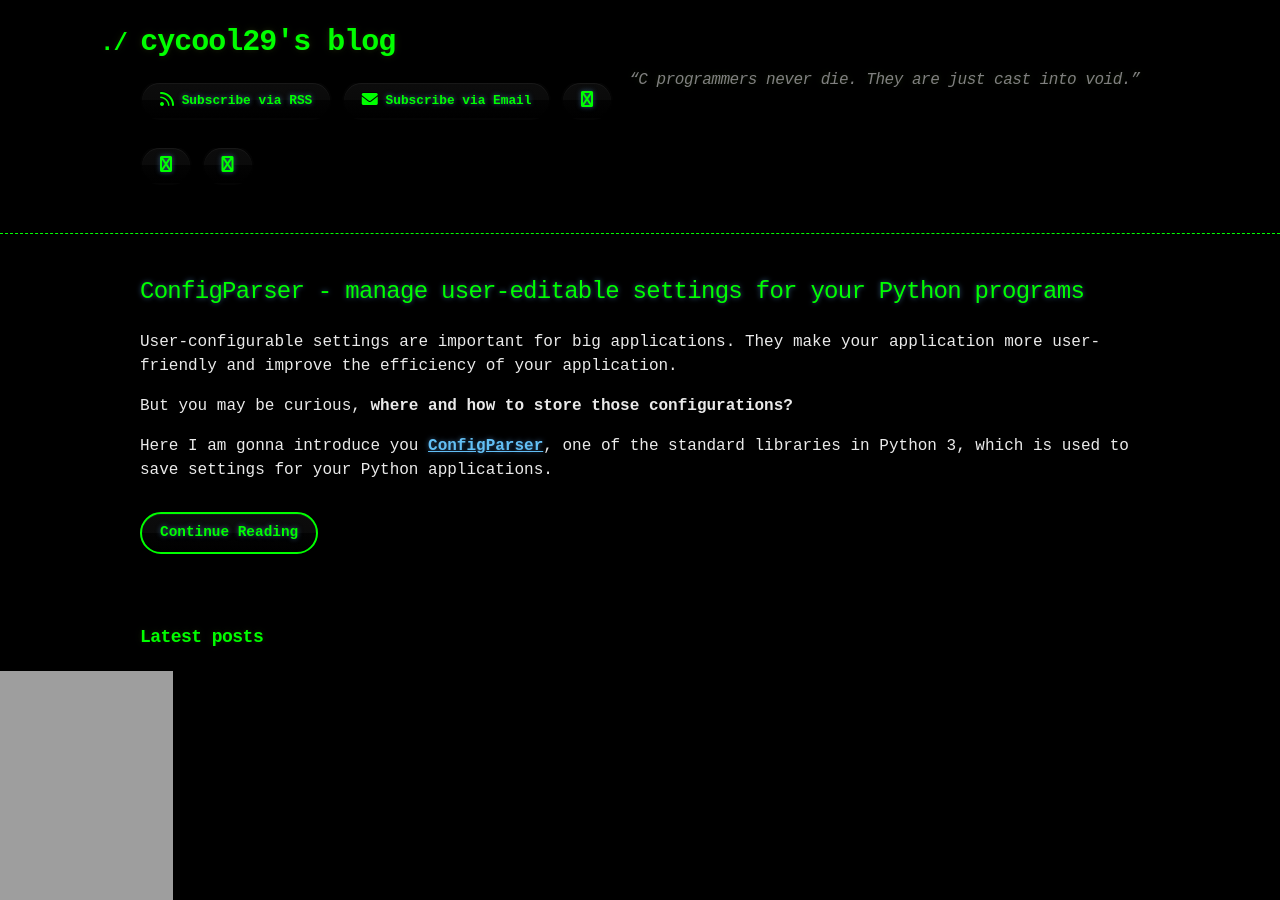
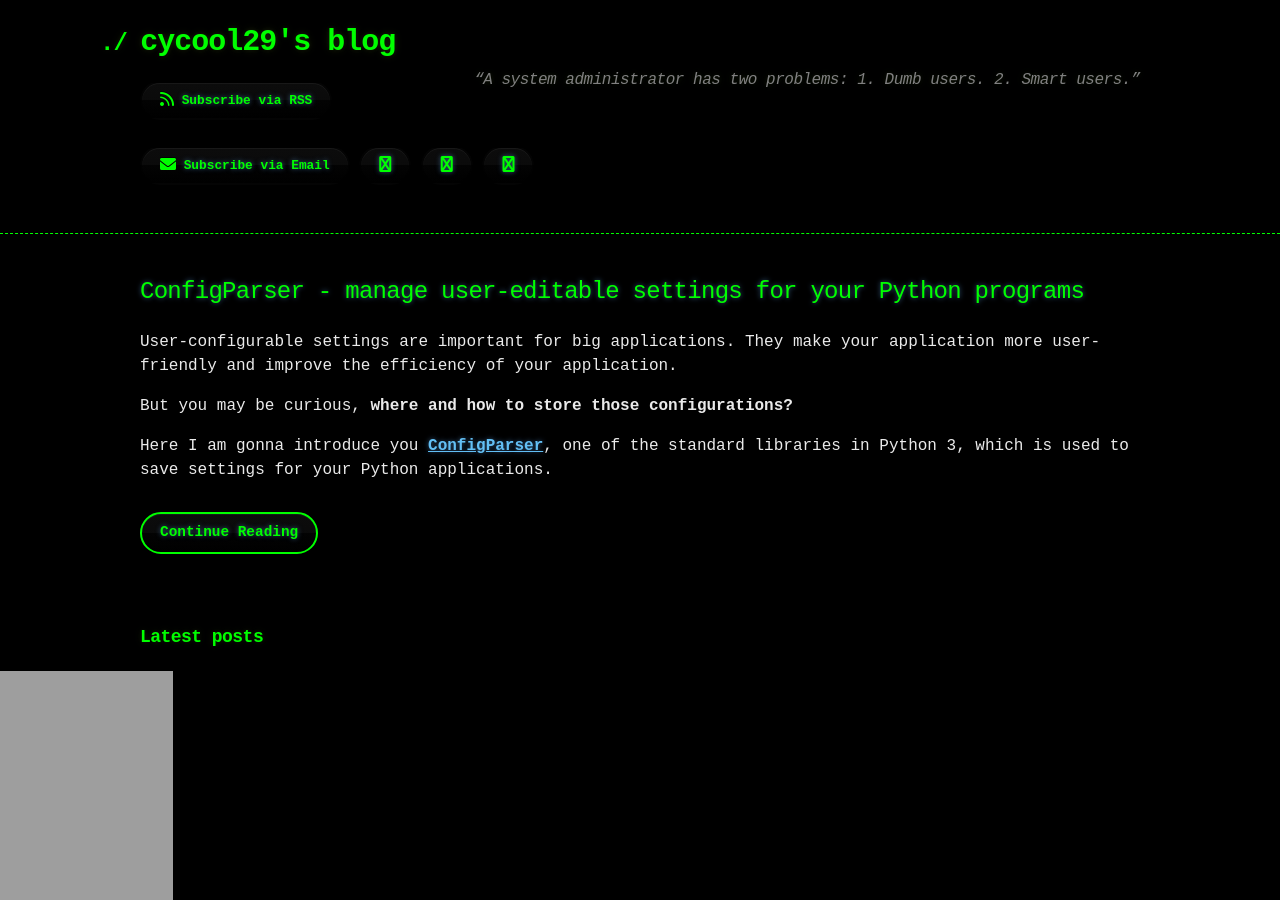
Before and after one commit to cycool29/cycool29.github.io, a Jekyll site: the page built from index.md, in a window 1280 px wide and 900 px high. Built offline with Jekyll 4.4.1, drawn with Linux system fonts in a browser that asks for light colours; a style sheet for code colours, icons or effects is not loaded.

Commit message:
Update quotes

```diff
--- a/_config.yml
+++ b/_config.yml
@@ -1,5 +1,5 @@
 title: cycool29's blog
-description: "“C programmers never die. They are just cast into void.” "
+description: "“A system administrator has two problems: 1. Dumb users. 2. Smart users.” "
 bio: A high school student. Intermediate in Python, Git, Bash. Learning JavaScript. He/Him. "
 author: cycool29
 url: https://cycool29.github.io
```
